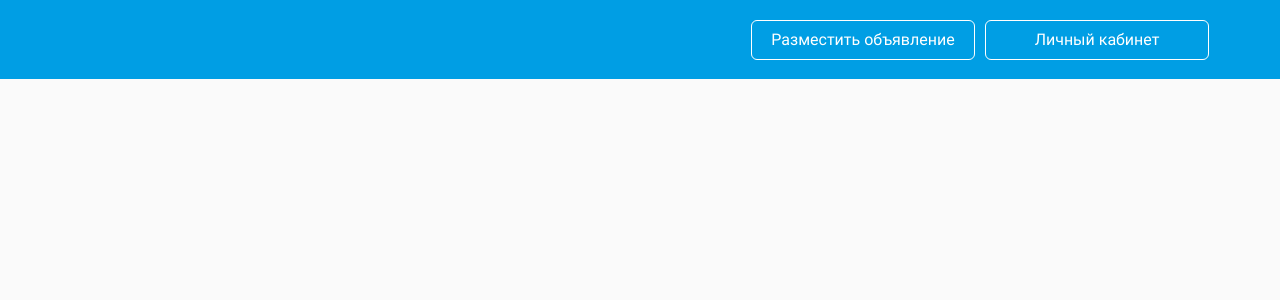
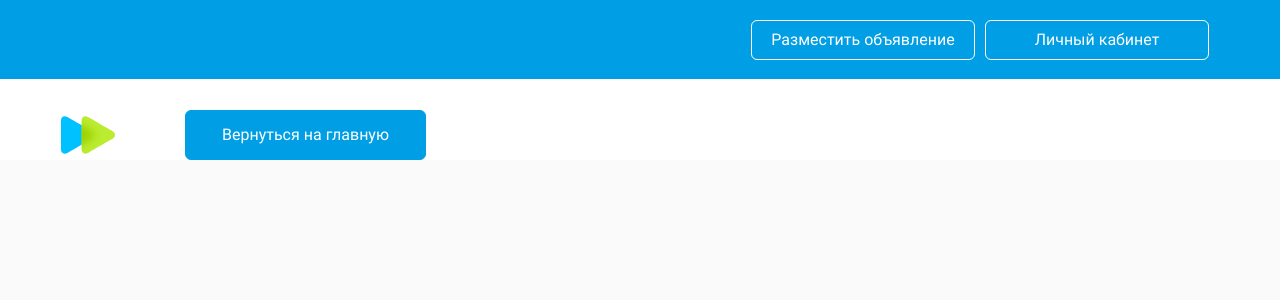
Before and after one commit to ushink/analogue-Avito, a React (Create React App) app: page /profile in a window 1280 px wide. Shown: the top 300 px of the page. Built offline with nearby package versions, Linux system fonts and the light colour scheme.

Commit message:
prog: add profile menu

```diff
--- a/src/components/common/Menu/Menu.jsx
+++ b/src/components/common/Menu/Menu.jsx
@@ -1,9 +1,22 @@
+import { useLocation } from 'react-router'
 import s from './Menu.module.css'
+import {
+    LOGIN_ROUTE,
+    REGISTRATION_ROUTE,
+    MAIN_ROUTE
+} from '../../../utils/constants'
+import { Link } from 'react-router-dom'
 
 function Menu() {
+    const { pathname } = useLocation()
+
+    if (pathname === LOGIN_ROUTE || pathname === REGISTRATION_ROUTE)
+        return <></>
+
     return (
         <div className={s.menu}>
             <img className={s.img} src="./img/Logo.svg" alt="logo" />
+            {pathname === MAIN_ROUTE ? (
                 <form className={s.form} action="#">
                     <input
                         className={s.search}
@@ -12,6 +25,11 @@ function Menu() {
                     />
                     <button className={s.btnSearch}>Найти</button>
                 </form>
+            ) : (
+                <Link to={MAIN_ROUTE}>
+                    <button className={s.btn}>Вернуться на главную</button>
+                </Link>
+            )}
         </div>
     )
 }
--- a/src/components/common/Menu/Menu.module.css
+++ b/src/components/common/Menu/Menu.module.css
@@ -8,7 +8,6 @@
     align-items: center;
     -webkit-box-pack: justify;
     -ms-flex-pack: justify;
-    justify-content: space-between;
     padding: 11px 0;
     max-width: 1178px;
     margin: 0 auto;
@@ -18,10 +17,10 @@
 .img {
     width: 54px;
     height: auto;
+    margin-right: 60px;
 }
 
 .form {
-    margin-left: 60px;
     max-width: 1044px;
     width: 100%;
     display: -webkit-box;
@@ -81,6 +80,7 @@
     line-height: 24px;
 }
 
+.btn,
 .btnSearch {
     margin-left: 10px;
     width: 158px;
@@ -92,3 +92,8 @@
     line-height: 24px;
     color: #ffffff;
 }
+
+.btn {
+    width: 241px;
+    height: 50px;
+}
--- a/src/pages/Profile/Profile.jsx
+++ b/src/pages/Profile/Profile.jsx
@@ -1,4 +1,5 @@
 import Header from '../../components/common/Header/Header'
+import Menu from '../../components/common/Menu/Menu'
 import s from './Profile.module.css'
 
 function Profile() {
@@ -6,6 +7,9 @@ function Profile() {
         <div className={s.wrapper}>
             <div className={s.container}>
                 <Header />
+                <main className={s.main}>
+                    <Menu />
+                </main>
             </div>
         </div>
     )
```
Lines whose indentation alone changed are shown as unchanged.
